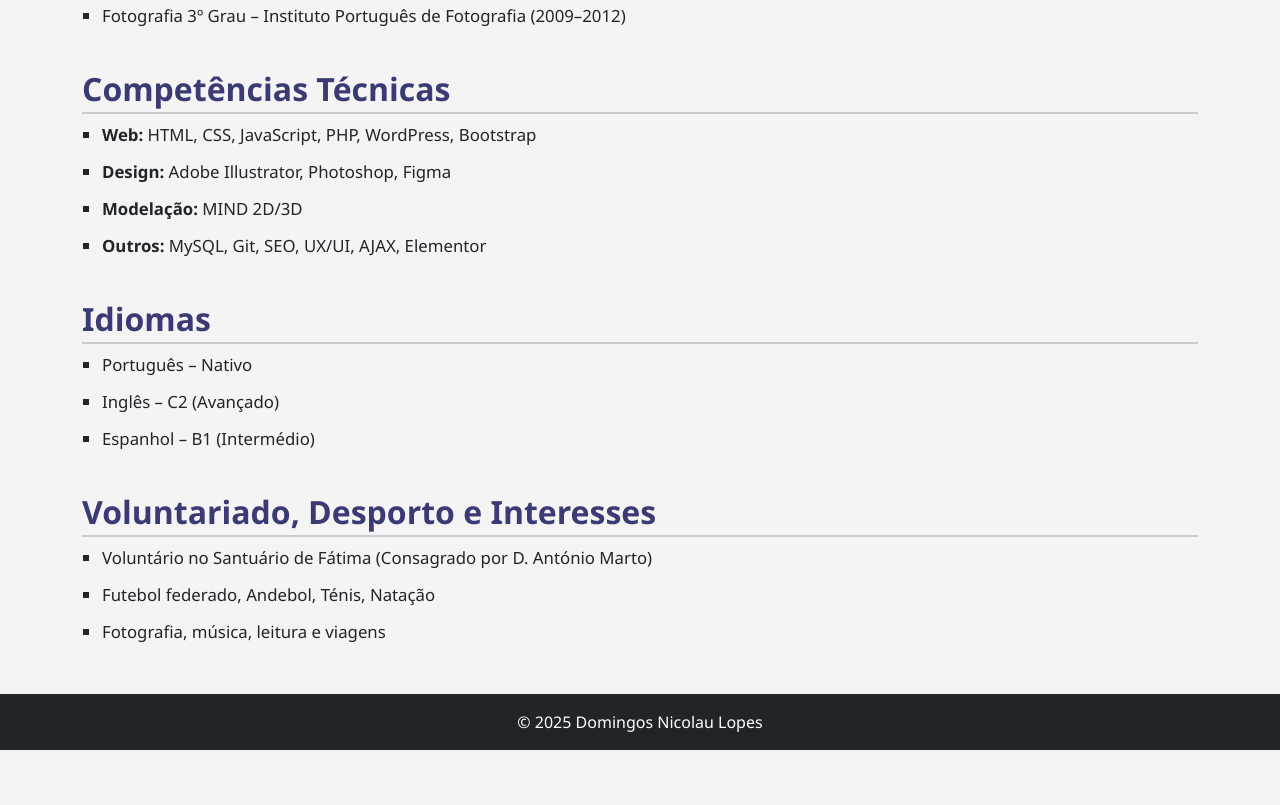
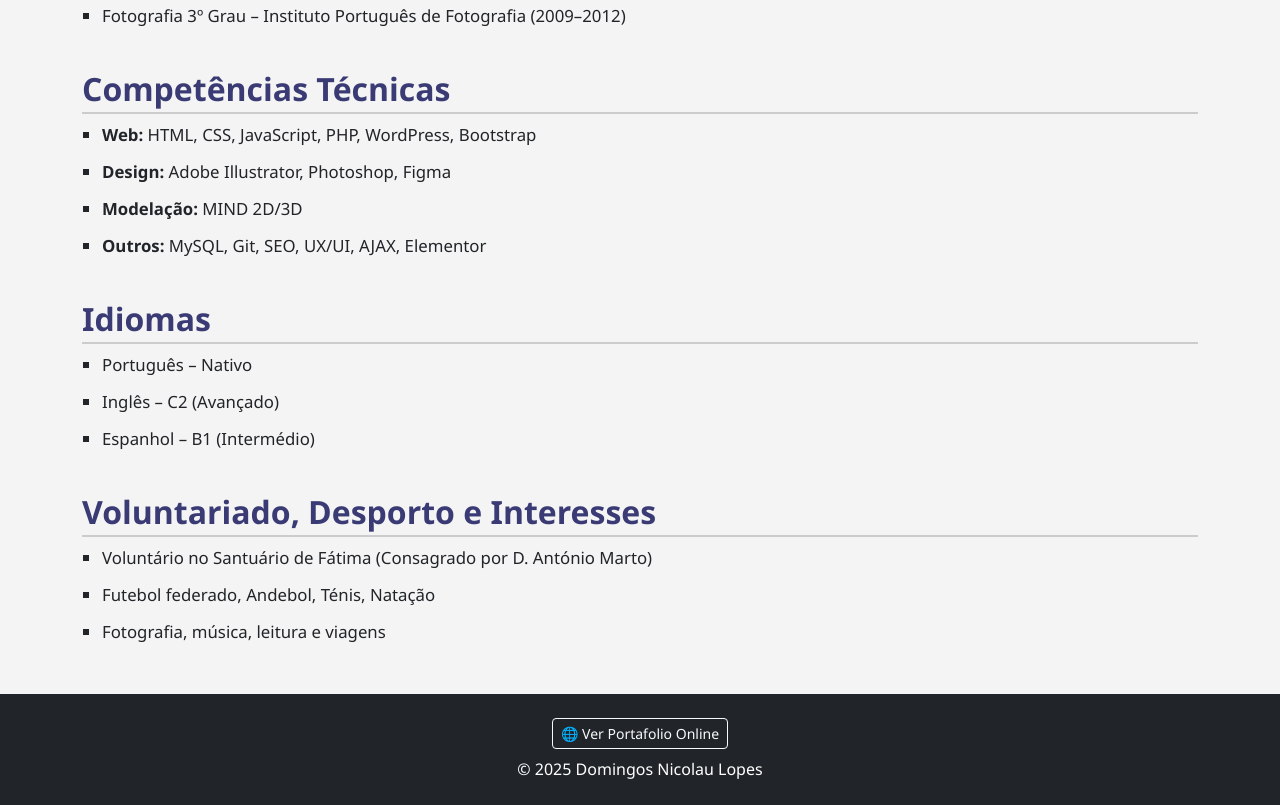
Before and after one commit to Nicolauder/meucv2025-, a plain HTML site: page index.html in a window 1280 px wide. Shown: the part 1596-2401 px from the top of the page. Before the commit the page ends 2346 px from the top, so only its background shows below. Drawn offline with nearby package versions, Linux system fonts and the light colour scheme.

Commit message:
Update index.html

```diff
--- a/index.html
+++ b/index.html
@@ -102,8 +102,13 @@
   </section>
 </main>
 
-<footer class="text-center text-white p-3 bg-dark">
-  &copy; 2025 Domingos Nicolau Lopes
+<footer class="text-center text-white p-4 bg-dark">
+  <div class="mb-2">
+    <a href="https://nicolauder.github.io/meucv2025-/" target="_blank" class="btn btn-outline-light btn-sm">
+      🌐 Ver Portafolio Online
+    </a>
+  </div>
+  <div>&copy; 2025 Domingos Nicolau Lopes</div>
 </footer>
 
 <script src="scripts.js"></script>
```
